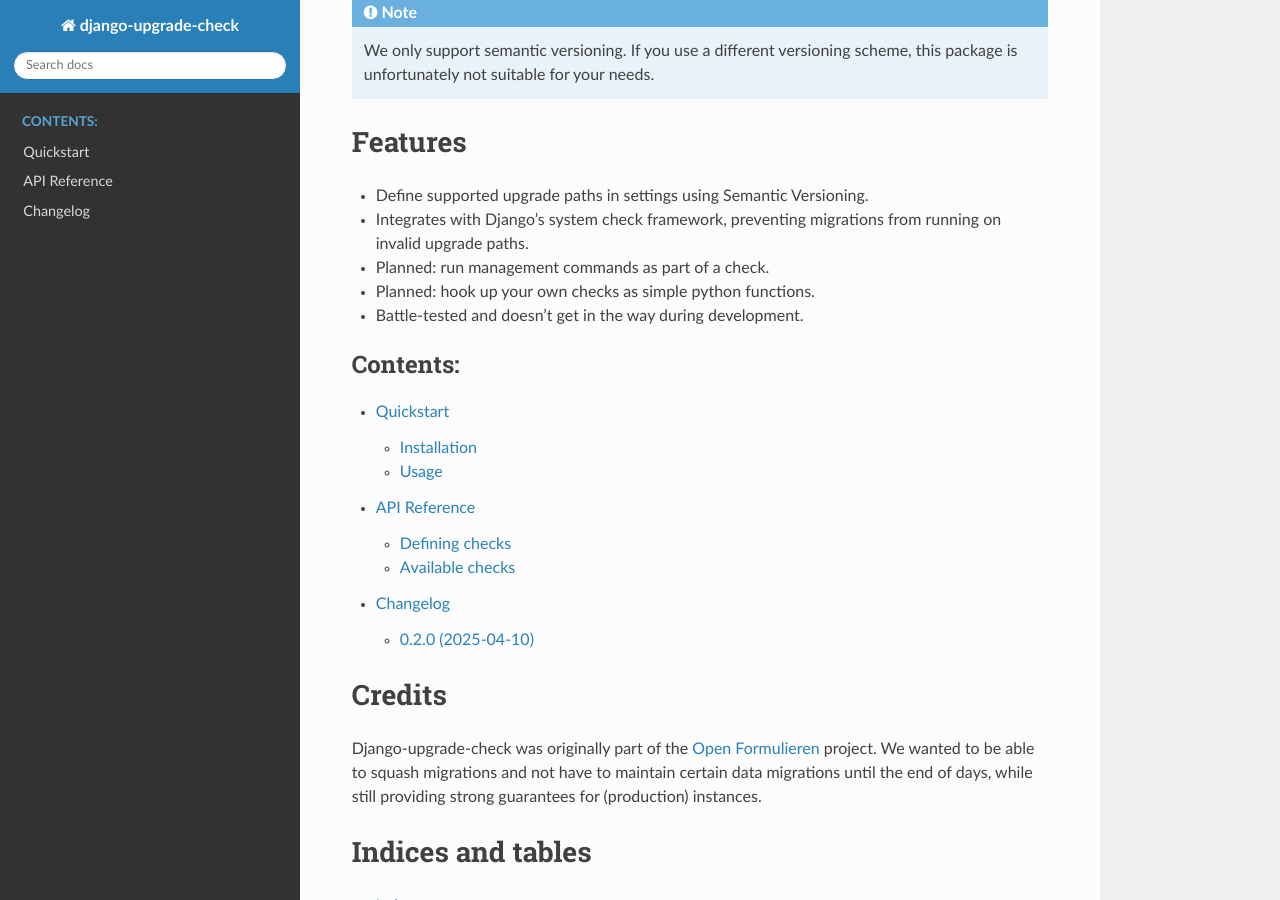
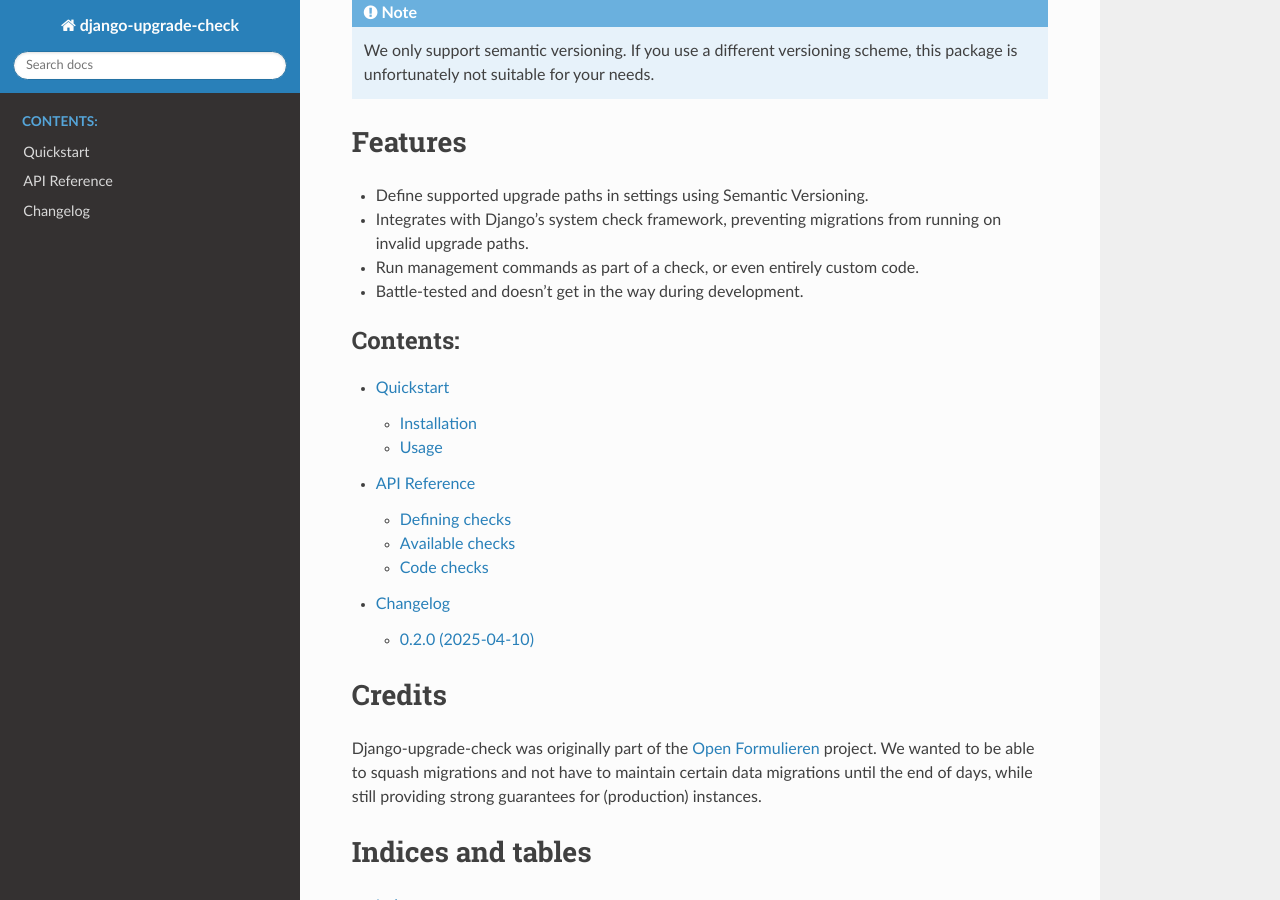
Before and after one commit to maykinmedia/django-upgrade-check, a Sphinx documentation site: the page built from docs/index.rst, in a window 1280 px wide and 900 px high, scrolled down 583 px. Built offline with Sphinx 7.4.7 and the Read the Docs theme 3.1.0, drawn with Linux system fonts in a browser that asks for light colours.

Commit message:
:sparkles: Implement custom code checks
Implemented as a generic case/flavour of management commands by
leveraging protocols/duck typing. Management command checks are
treated as a built-in batteries-included version of generic code
checks.

This setup gives maximum control over the order of check execution,
which the Open Forms version was lacking.

```diff
--- a/README.rst
+++ b/README.rst
@@ -22,8 +22,7 @@
 * Define supported upgrade paths in settings using Semantic Versioning.
 * Integrates with Django's system check framework, preventing migrations from running
   on invalid upgrade paths.
-* Planned: run management commands as part of a check.
-* Planned: hook up your own checks as simple python functions.
+* Run management commands as part of a check, or even entirely custom code.
 * Battle-tested and doesn't get in the way during development.
 
 Installation and usage
--- a/docs/index.rst
+++ b/docs/index.rst
@@ -32,8 +32,7 @@
 * Define supported upgrade paths in settings using Semantic Versioning.
 * Integrates with Django's system check framework, preventing migrations from running
   on invalid upgrade paths.
-* Planned: run management commands as part of a check.
-* Planned: hook up your own checks as simple python functions.
+* Run management commands as part of a check, or even entirely custom code.
 * Battle-tested and doesn't get in the way during development.
 
 .. toctree::
```
Also changed, not shown: docs/reference.rst (+12 -1 lines), 2 other files.
